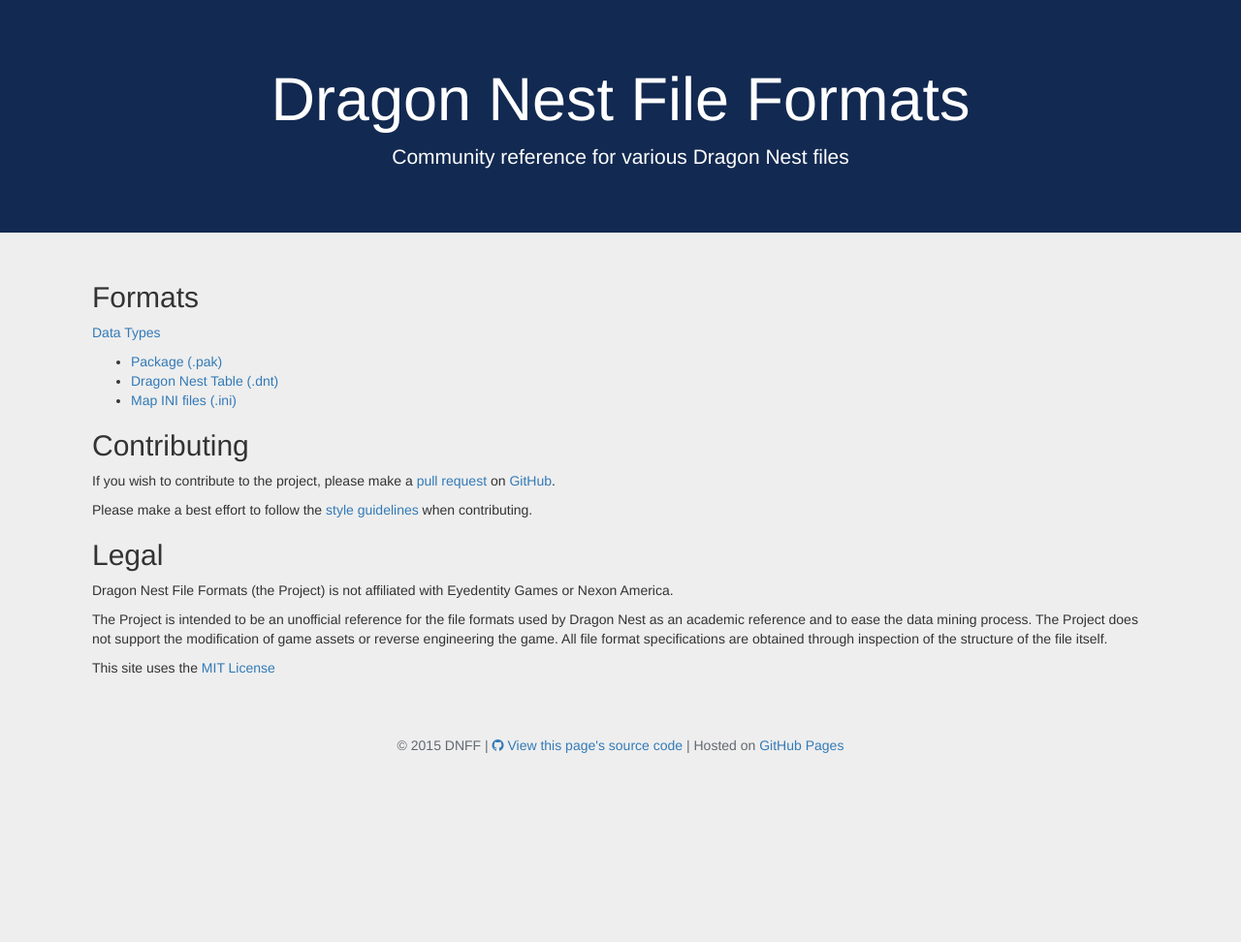
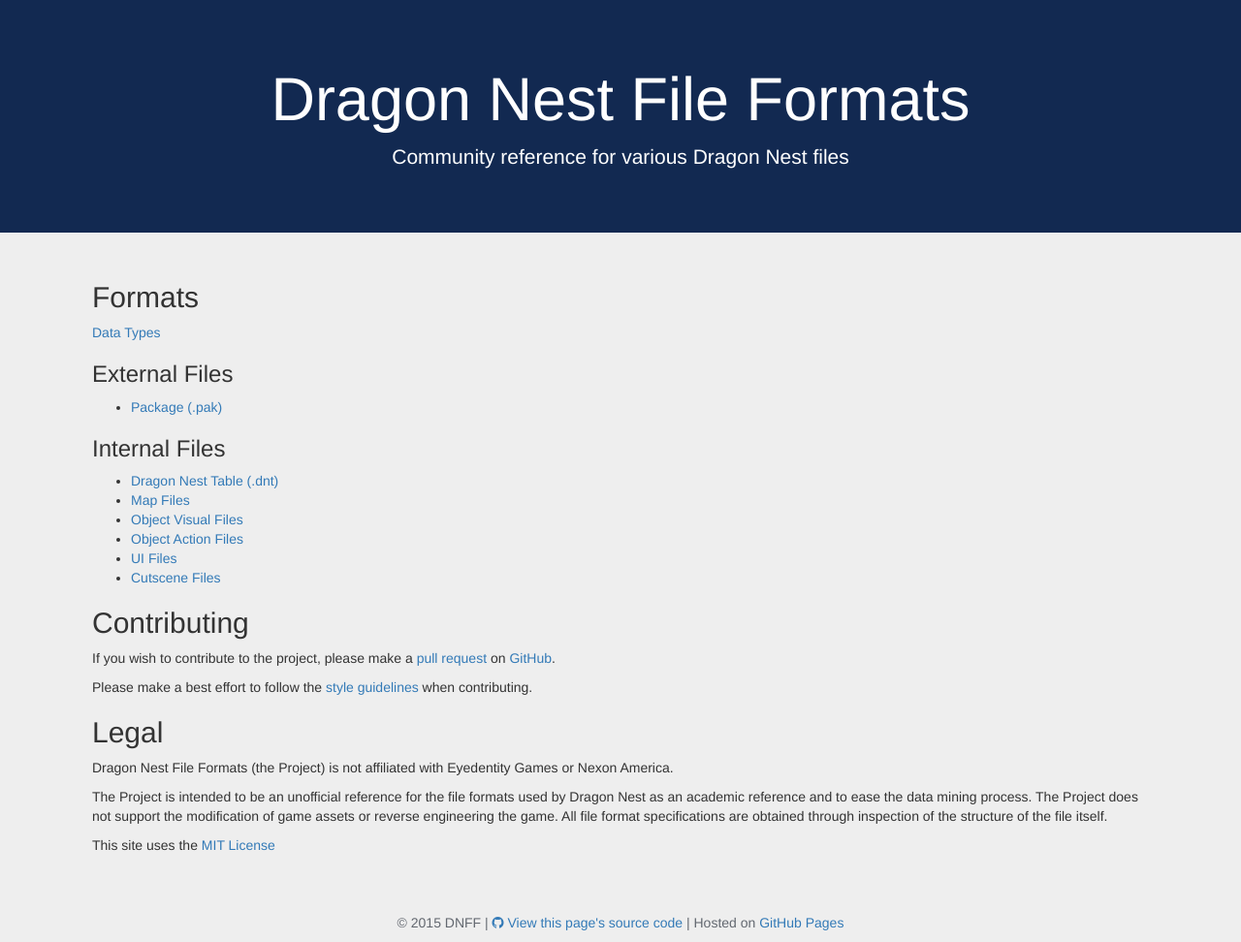
Before and after one commit to vincentzhang96/DragonNestFileFormats, a Jekyll site: the page built from index.md, in a window 1280 px wide. Shown: the whole page at 97% size. Built offline with Jekyll 4.4.1, drawn with Linux system fonts in a browser that asks for light colours; nearby versions of some CDN libraries; library files that are not in the unit come from our copies; before the commit the page ends 900 px from its top, so only the background shows below that.

Commit message:
Reorganize main page file list

```diff
--- a/index.md
+++ b/index.md
@@ -10,9 +10,18 @@
 
 [Data Types](datatypes/)
 
+### External Files
+
  - [Package (.pak)](files/pak/)
+
+### Internal Files
+
  - [Dragon Nest Table (.dnt)](files/dnt/)
- - [Map INI files (.ini)](files/ini/)
+ - [Map Files](files/map/)
+ - [Object Visual Files](files/gfx/)
+ - [Object Action Files](files/act/)
+ - [UI Files](files/ui/)
+ - [Cutscene Files](files/dmv/)
 
 ## Contributing
 
```
